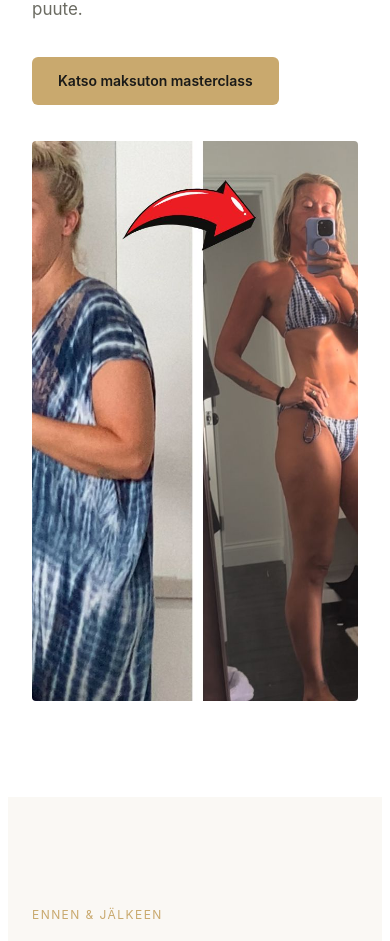
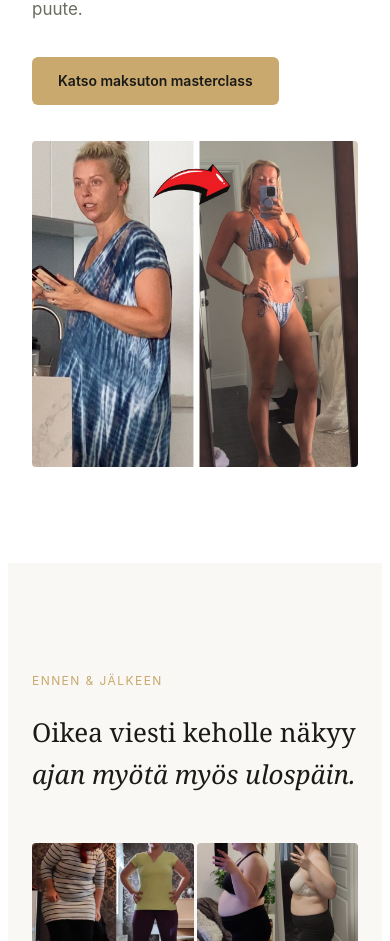
Before and after one commit to CircadianFreddie/annisirvio, a Next.js app: page / in a window 390 px wide. Shown: the part 1574-2515 px from the top of the page. Built offline with nearby package versions, Linux system fonts and the light colour scheme.

Commit message:
fix: anni-why image to square aspect on mobile

```diff
--- a/src/app/page.tsx
+++ b/src/app/page.tsx
@@ -53,8 +53,8 @@ export default function Home() {
             <p style={{ fontSize: '17px', lineHeight: 1.8, color: 'var(--muted)', marginBottom: '32px' }}>Moni nainen tekee kaiken oikein — ja silti jää paikalleen. Syy ei ole itsekurin puute.</p>
             <a href={MC} target="_blank" rel="noopener noreferrer" style={{ background: 'var(--gold)', color: 'var(--dark)', padding: '13px 26px', borderRadius: '6px', fontSize: '14px', fontWeight: 600, display: 'inline-block' }}>Katso maksuton masterclass</a>
           </div>
-          <div style={{ borderRadius: '4px', overflow: 'hidden' }}>
-            <Image src="/images/anni-why.jpg" alt="Anni Sirviö" width={540} height={560} style={{ width: '100%', height: '560px', objectFit: 'cover', objectPosition: 'top' }} />
+          <div style={{ borderRadius: '4px', overflow: 'hidden', position: 'relative', aspectRatio: '1/1' }}>
+            <Image src="/images/anni-why.jpg" alt="Anni Sirviö" fill sizes="(max-width: 900px) 100vw, 540px" style={{ objectFit: 'cover', objectPosition: 'top' }} />
           </div>
         </div>
       </section>
```
